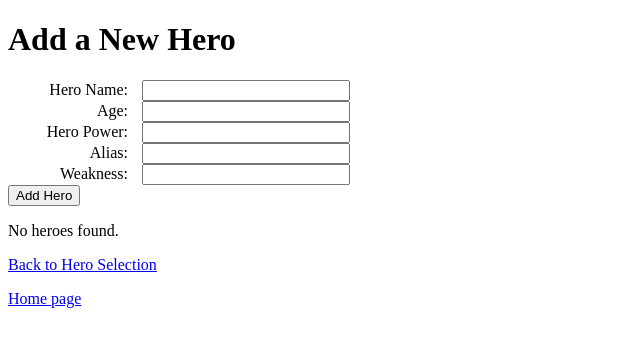
After one commit to AbeCaban/CSD440-PHP, a PHP site: page /AbrahamAddHerro.php in a window 1280 px wide. The commit adds this page. Shown: the top 347 px of the page, without its empty margins (0-640 px from the left). Run offline with PHP 8.4, Linux system fonts and the light colour scheme.

Commit message:
edited marvel table folder

```diff
--- /dev/null
+++ b/AbrahamMarvel_Table.php/AbrahamAddHerro.php
@@ -0,0 +1,155 @@
+<!-- Author: Abraham Caban Rios -->
+<!-- Module: 9 -->
+<!-- Date: 9/24/2023 -->
+
+<?php
+// Database connection parameters
+$servername = "localhost"; // The location of your database server
+$username = "student1";   // Your username to access the database
+$password = "pass";       // Your password to access the database
+$database = "baseball_01"; // The name of the database you want to work with
+
+// Function to query the 'marvel_characters' table and return the result set
+function queryMarvelCharacters()
+{
+    global $servername, $username, $password, $database;
+
+    // Creating a new database connection using mysqli
+    $conn = new mysqli($servername, $username, $password, $database);
+
+    // Check if the connection to the database was successful
+    if ($conn->connect_error) {
+        die("Connection failed: " . $conn->connect_error); // If there's an error, display it and stop the script
+    }
+
+    // SQL query to select all heroes from the 'marvel_characters' table
+    $sql = "SELECT * FROM marvel_characters";
+
+    $result = $conn->query($sql);
+
+    if ($result->num_rows > 0) {
+        $heroes = [];
+        while ($row = $result->fetch_assoc()) {
+            $heroes[] = $row;
+        }
+        $conn->close(); // Close the database connection
+        return $heroes;
+    } else {
+        $conn->close(); // Close the database connection
+        return [];
+    }
+}
+
+if (isset($_POST['submit'])) {
+    // Get user input from the form
+    $heroName = $_POST['hero_name'];
+    $age = $_POST['age'];
+    $heroPower = $_POST['hero_power'];
+    $alias = $_POST['alias'];
+    $weakness = $_POST['weakness'];
+
+    // Establish a database connection
+    $conn = new mysqli($servername, $username, $password, $database);
+
+    if ($conn->connect_error) {
+        die("Connection failed: " . $conn->connect_error);
+    }
+
+    // Insert the new hero into the database
+    $sql = "INSERT INTO marvel_characters (Hero_Name, age, Hero_Power, alias, weakness) VALUES (?, ?, ?, ?, ?)";
+    $stmt = $conn->prepare($sql);
+    $stmt->bind_param("sisss", $heroName, $age, $heroPower, $alias, $weakness);
+
+    if ($stmt->execute()) {
+        echo "<p>New hero added successfully.</p>";
+    } else {
+        echo "<p>Error adding hero: " . $stmt->error . "</p>";
+    }
+
+    // Close the database connection
+    $conn->close();
+
+    // Display the table of heroes
+    $heroes = queryMarvelCharacters();
+}
+?>
+<!DOCTYPE html>
+<html>
+
+<head>
+    <title>Add a New Hero</title>
+    <style>
+        label {
+            display: inline-block;
+            width: 120px; /* Adjust the width as needed */
+            text-align: right;
+            margin-right: 10px; /* Add some spacing between label and input */
+        }
+
+        input[type="text"],
+        input[type="number"] {
+            width: 200px; /* Adjust the width as needed */
+        }
+    </style>
+</head>
+
+<body>
+    <h1>Add a New Hero</h1>
+
+    <form method="POST">
+        <label for="hero_name">Hero Name:</label>
+        <input type="text" name="hero_name" id="hero_name" required>
+        <br>
+        <label for="age">Age:</label>
+        <input type="number" name="age" id="age" required>
+        <br>
+        <label for="hero_power">Hero Power:</label>
+        <input type="text" name="hero_power" id="hero_power">
+        <br>
+        <label for="alias">Alias:</label>
+        <input type="text" name="alias" id="alias" required>
+        <br>
+        <label for="weakness">Weakness:</label>
+        <input type="text" name="weakness" id="weakness">
+        <br>
+        <input type="submit" name="submit" value="Add Hero">
+    </form>
+
+    <?php
+    if (isset($heroes) && !empty($heroes)) {
+    ?>
+        <h2>List of Heroes</h2>
+        <table border='1'>
+            <tr>
+                <th>Hero Name</th>
+                <th>Age</th>
+                <th>Hero Power</th>
+                <th>Alias</th>
+                <th>Weakness</th>
+            </tr>
+            <?php
+            foreach ($heroes as $hero) {
+            ?>
+                <tr>
+                    <td><?php echo $hero['Hero_Name']; ?></td>
+                    <td><?php echo $hero['age']; ?></td>
+                    <td><?php echo $hero['Hero_Power']; ?></td>
+                    <td><?php echo $hero['alias']; ?></td>
+                    <td><?php echo $hero['weakness']; ?></td>
+                </tr>
+            <?php
+            }
+            ?>
+        </table>
+        <?php
+} else {
+?>
+    <p>No heroes found.</p>
+<?php
+}
+?>
+    <a href="AbrahamDisplaySelectedHero.php">Back to Hero Selection</a>
+    <p><a href="index.php">Home page</a></p>
+</body>
+
+</html>
--- a/AbrahamMarvel_Table.php/AbrahamCreateTable.php
+++ b/AbrahamMarvel_Table.php/AbrahamCreateTable.php
@@ -1,7 +1,7 @@
 <!-- This is a PHP script to connect to a database and creates a table -->
 <!-- Author: Abraham Caban Rios -->
-<!-- Module: 8 -->
-<!-- Date: 9/15/2023 -->
+<!-- Module: 9 -->
+<!-- Date: 9/24/2023 -->
 
 <?php
 
--- a/AbrahamMarvel_Table.php/AbrahamDropTable.PHP
+++ b/AbrahamMarvel_Table.php/AbrahamDropTable.PHP
@@ -1,8 +1,8 @@
 <!-- This is a PHP script to connect to a database and drops a table -->
 
 <!-- Author: Abraham Caban Rios -->
-<!-- Module: 8 -->
-<!-- Date: 9/15/2023 -->
+<!-- Module: 9 -->
+<!-- Date: 9/24/2023 -->
 
 <?php
 
--- a/AbrahamMarvel_Table.php/AbrahamPopulateTable.php
+++ b/AbrahamMarvel_Table.php/AbrahamPopulateTable.php
@@ -1,7 +1,7 @@
 <!-- This is a PHP script to connect to a database and populates a table -->
 <!-- Author: Abraham Caban Rios -->
-<!-- Module: 8 -->
-<!-- Date: 9/15/2023 -->
+<!-- Module: 9 -->
+<!-- Date: 9/24/2023 -->
 
 <?php
 
```
Also changed, not shown: AbrahamMarvel_Table.php/AbrahamDisplaySelectedHero.php (added, +112 -0 lines), AbrahamMarvel_Table.php/AbrahamQueryTable.php (+4 -4 lines), AbrahamMarvel_Table.php/index.php (+9 -4 lines).
